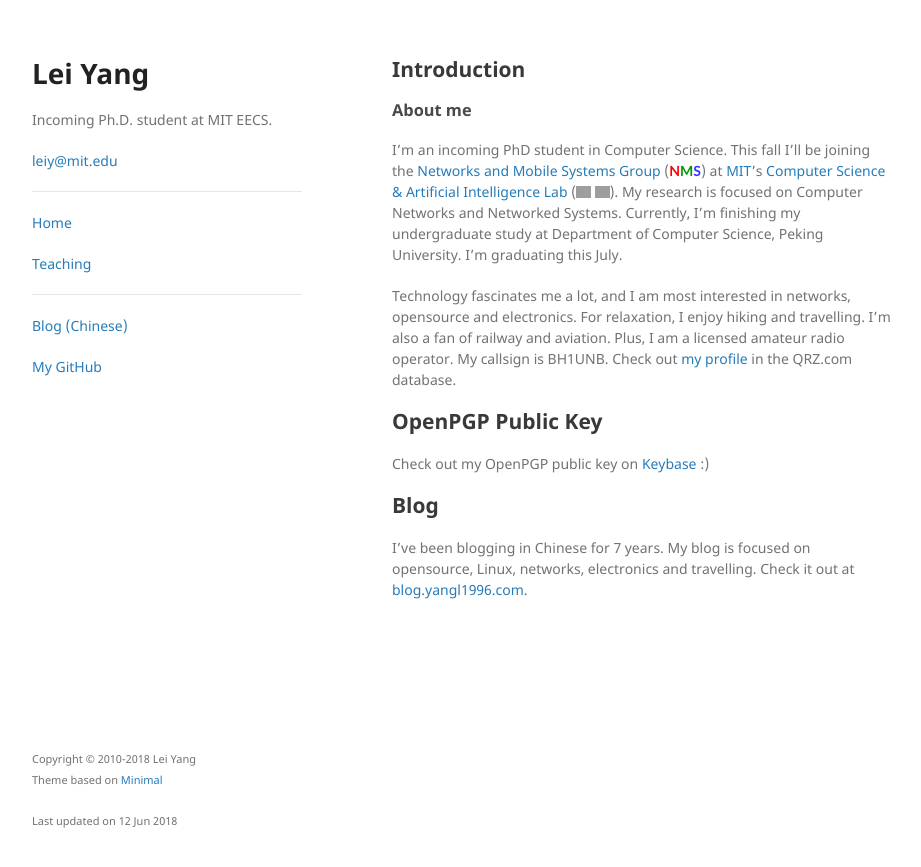
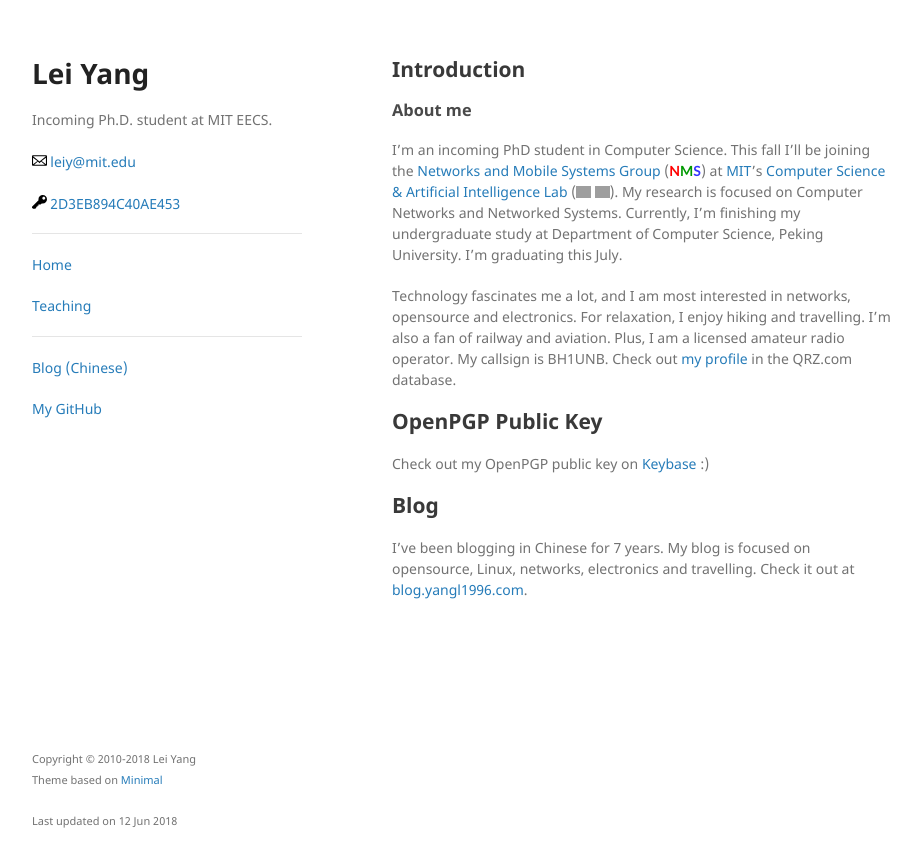
Before and after one commit to yangl1996/homepage, a Jekyll site: the page built from index.md, in a window 1280 px wide. Shown: the top 867 px of the page, without its empty margins (178-1099 px from the left). Built offline with Jekyll 4.4.1, drawn with Linux system fonts in a browser that asks for light colours; grey boxes are pictures that could not be loaded.

Commit message:
add octicons and pgp pubkey

```diff
--- a/_config.yml
+++ b/_config.yml
@@ -1,6 +1,9 @@
 title: Lei Yang
 description: Stay hungry, stay foolish.
 shortbio: Incoming Ph.D. student at MIT EECS.
+
+pgp-pubkey: 2D3EB894C40AE453
+pgp-pubkey-link: https://keybase.io/yangl1996/pgp_keys.asc?fingerprint=233a3c408f6e5d3fcc13802f2d3eb894c40ae453
 
 google_analytics: UA-24864834-6
 #logo: /static/logo.png
--- a/_includes/header.html
+++ b/_includes/header.html
@@ -27,18 +27,17 @@
 
 		<!-- begin electronic post -->
         <p>
-        	<script>
-				document.write("<n uers=\"znvygb:yrvl@zvg.rqh\">".replace(/[a-zA-Z]/g, function(c){return String.fromCharCode((c<="Z"?90:122)>=(c=c.charCodeAt(0)+13)?c:c-26);}));
-			</script>le<span class="hideit">tsuki</span>iy<script>
-				dam = '';
-				twig = '253430';
-				for (var i = 0; i < twig.length; i+=2) {
-					dam += String.fromCharCode(parseInt(twig.substr(i, 2), 16))
-				}
-				document.write(decodeURIComponent(dam));
-			</script><noscript><img src="static/at-sign.svg" height="1em"></noscript>mit<span class="hideit">beaver</span>.e<span class="hideit">eatthisspammer!</span>du<script>document.write("</a>")</script>
+            <img src="static/mail-symbol.svg" class="octicons">
+        	{% include mail.html %}
         </p>
 		<!-- end electronic post -->
+
+        <!-- begin openpgp public key -->
+        <p>
+            <img src="static/key-symbol.svg" alt="OpenPGP:" class="octicons">
+            <a href="{{ site.pgp-pubkey-link }}" target="_blank">{{ site.pgp-pubkey }}</a>
+        </p>
+        <!-- end openpgp public key-->
 
 		<hr/>
 		{% include sidebar.html %}
--- /dev/null
+++ b/_includes/mail.html
@@ -0,0 +1,10 @@
+        	<script>
+				document.write("<n uers=\"znvygb:yrvl@zvg.rqh\">".replace(/[a-zA-Z]/g, function(c){return String.fromCharCode((c<="Z"?90:122)>=(c=c.charCodeAt(0)+13)?c:c-26);}));
+			</script>le<span class="hideit">tsuki</span>iy<script>
+				dam = '';
+				twig = '253430';
+				for (var i = 0; i < twig.length; i+=2) {
+					dam += String.fromCharCode(parseInt(twig.substr(i, 2), 16))
+				}
+				document.write(decodeURIComponent(dam));
+			</script><noscript><img src="static/at-sign.svg" height="1em"></noscript>mit<span class="hideit">beaver</span>.e<span class="hideit">eatthisspammer!</span>du<script>document.write("</a>")</script>
--- a/_sass/jekyll-theme-minimal.scss
+++ b/_sass/jekyll-theme-minimal.scss
@@ -18,12 +18,20 @@ p, ul, ol, table, pre, dl {
   margin:0 0 20px;
 }
 
-p img {
+p img.inline-logo {
   display: inline-flex;
   align-self: center;
   position: relative;
   height: 0.8em;
   bottom: -0.04em;
+}
+
+p img.octicons {
+  display: inline-flex;
+  align-self: center;
+  position: relative;
+  height: 1.2em;
+  bottom: -0.16em;
 }
 
 p span.hideit {
--- a/index.md
+++ b/index.md
@@ -7,7 +7,7 @@ title: Homepage
 
 ### About me
 
-I'm an incoming PhD student in Computer Science. This fall I'll be joining the [Networks and Mobile Systems Group](http://nms.csail.mit.edu) (<font face="Trebuchet MS"><b><font color="#FF0000">N</font><font color="#009900">M</font><font color="#3333FF">S</font></b></font>) at [MIT](http://web.mit.edu/)'s [Computer Science & Artificial Intelligence Lab](https://www.csail.mit.edu) (<img src="static/MIT_logo.svg" alt="MIT" height="1em"> <img src="static/CSAIL.svg" alt="CSAIL" height="1em">). My research is focused on Computer Networks and Networked Systems. Currently, I'm finishing my undergraduate study at Department of Computer Science, Peking University. I'm graduating this July.
+I'm an incoming PhD student in Computer Science. This fall I'll be joining the [Networks and Mobile Systems Group](http://nms.csail.mit.edu) (<font face="Trebuchet MS"><b><font color="#FF0000">N</font><font color="#009900">M</font><font color="#3333FF">S</font></b></font>) at [MIT](http://web.mit.edu/)'s [Computer Science & Artificial Intelligence Lab](https://www.csail.mit.edu) (<img src="static/MIT_logo.svg" class="inline-logo" alt="MIT" height="1em"> <img src="static/CSAIL.svg" class="inline-logo" alt="CSAIL" height="1em">). My research is focused on Computer Networks and Networked Systems. Currently, I'm finishing my undergraduate study at Department of Computer Science, Peking University. I'm graduating this July.
 
 Technology fascinates me a lot, and I am most interested in networks, opensource and electronics. For relaxation, I enjoy hiking and travelling. I'm also a fan of railway and aviation. Plus, I am a licensed amateur radio operator. My callsign is BH1UNB. Check out [my profile](https://www.qrz.com/db/BH1UNB) in the QRZ.com database.
 
```
Also changed, not shown: static/key-symbol.svg (added), static/mail-symbol.svg (added).
